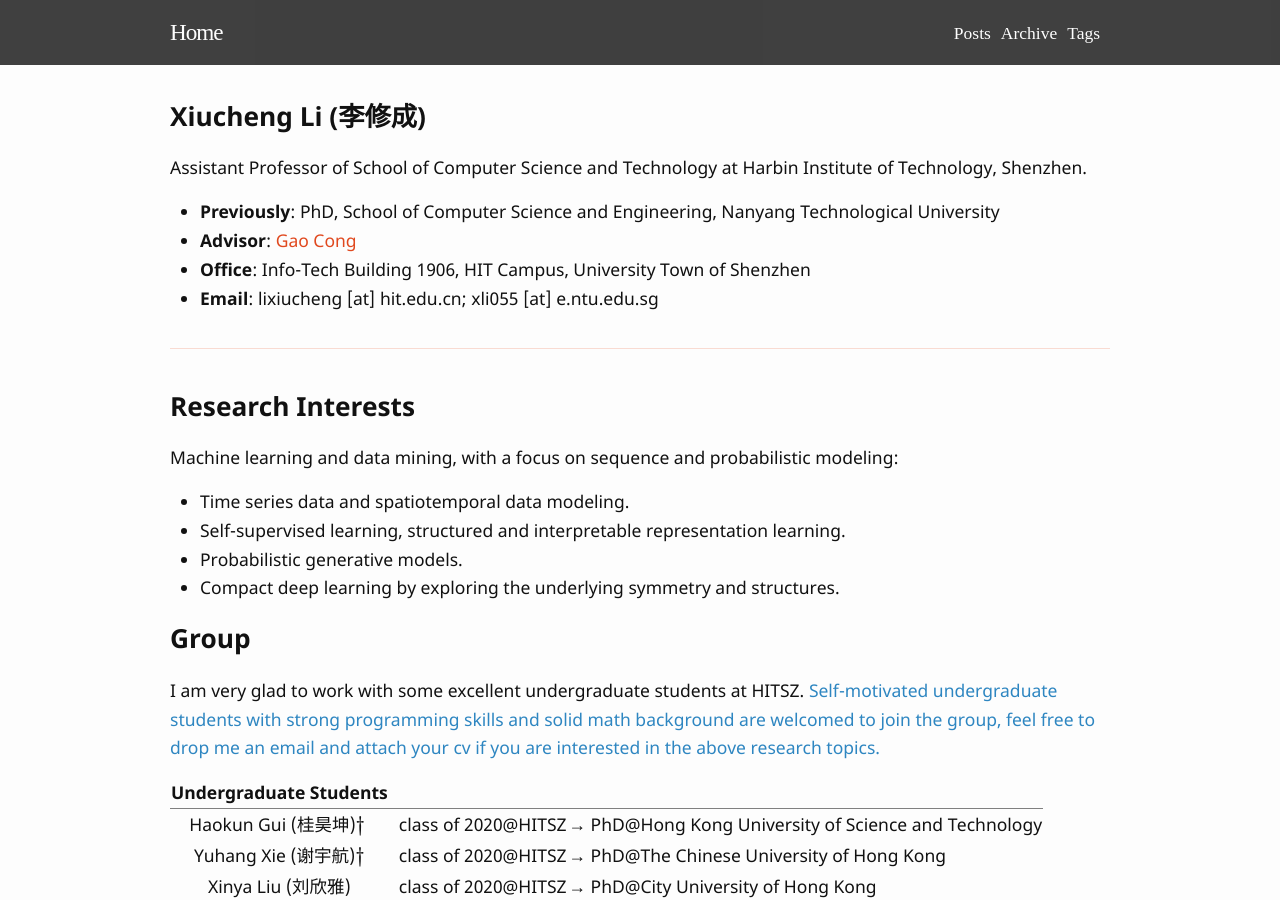
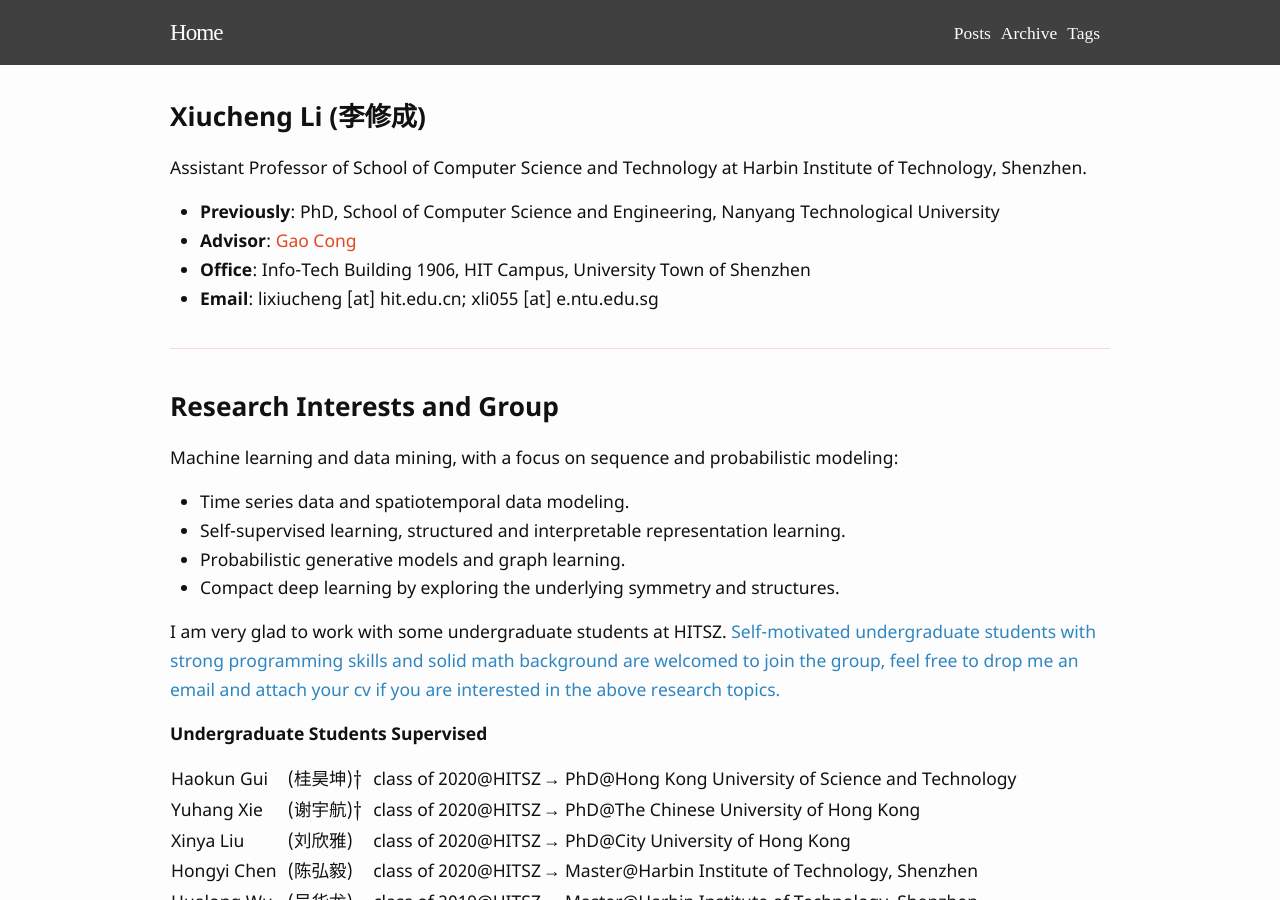
Before and after one commit to boathit/boathit.github.io, a Jekyll site: the page built from index.md, in a window 1280 px wide and 900 px high. Built offline with Jekyll 4.4.1, drawn with Linux system fonts in a browser that asks for light colours; some web fonts are replaced; our own code applies the rules of GitHub Pages for plain Markdown files; some of the changed text lies outside the part shown.

Commit message:
update 20240619

```diff
--- a/index.md
+++ b/index.md
@@ -13,24 +13,25 @@ Assistant Professor of School of Computer Science and Technology at Harbin Insti
 
 ---
 
-## Research Interests
+## Research Interests and Group
 
 Machine learning and data mining, with a focus on sequence and probabilistic modeling:
 * Time series data and spatiotemporal data modeling.
 * Self-supervised learning, structured and interpretable representation learning.
-* Probabilistic generative models.
+* Probabilistic generative models and graph learning.
 * Compact deep learning by exploring the underlying symmetry and structures.
 
-## Group
 
-I am very glad to work with some excellent undergraduate students at HITSZ. <font color="#2E86C1">Self-motivated undergraduate students with strong programming skills and solid math background are welcomed to join the group, feel free to drop me an email and attach your cv if you are interested in the above research topics.</font>
+I am very glad to work with some undergraduate students at HITSZ. <font color="#2E86C1">Self-motivated undergraduate students with strong programming skills and solid math background are welcomed to join the group, feel free to drop me an email and attach your cv if you are interested in the above research topics.</font>
 
-|Undergraduate Students | | |
-|:--------:|:-------|:--------|
-| Haokun Gui (桂昊坤)$$\dagger$$&nbsp;   |&nbsp; class of 2020@HITSZ |&rarr; PhD@Hong Kong University of Science and Technology|
-| Yuhang Xie (谢宇航)$$\dagger$$   |&nbsp; class of 2020@HITSZ |&rarr; PhD@The Chinese University of Hong Kong|
-| Xinya Liu (刘欣雅)   |&nbsp; class of 2020@HITSZ |&rarr; PhD@City University of Hong Kong|
-| Hongyi Chen (陈弘毅)&nbsp;   |&nbsp; class of 2020@HITSZ |&rarr; Master@Harbin Institute of Technology, Shenzhen|
+#### Undergraduate Students Supervised
+
+|:--------|:--------|:-------|:--------|
+| Haokun Gui |&nbsp; (桂昊坤)$$\dagger$$   |&nbsp; class of 2020@HITSZ |&rarr; PhD@Hong Kong University of Science and Technology|
+| Yuhang Xie |&nbsp; (谢宇航)$$\dagger$$   |&nbsp; class of 2020@HITSZ |&rarr; PhD@The Chinese University of Hong Kong|
+| Xinya Liu |&nbsp; (刘欣雅)   |&nbsp; class of 2020@HITSZ |&rarr; PhD@City University of Hong Kong|
+| Hongyi Chen |&nbsp; (陈弘毅)   |&nbsp; class of 2020@HITSZ |&rarr; Master@Harbin Institute of Technology, Shenzhen|
+| Hualong Wu |&nbsp; (吴华龙)   |&nbsp; class of 2019@HITSZ |&rarr; Master@Harbin Institute of Technology, Shenzhen|
 |=====
 {: rules="groups"}
 
```
